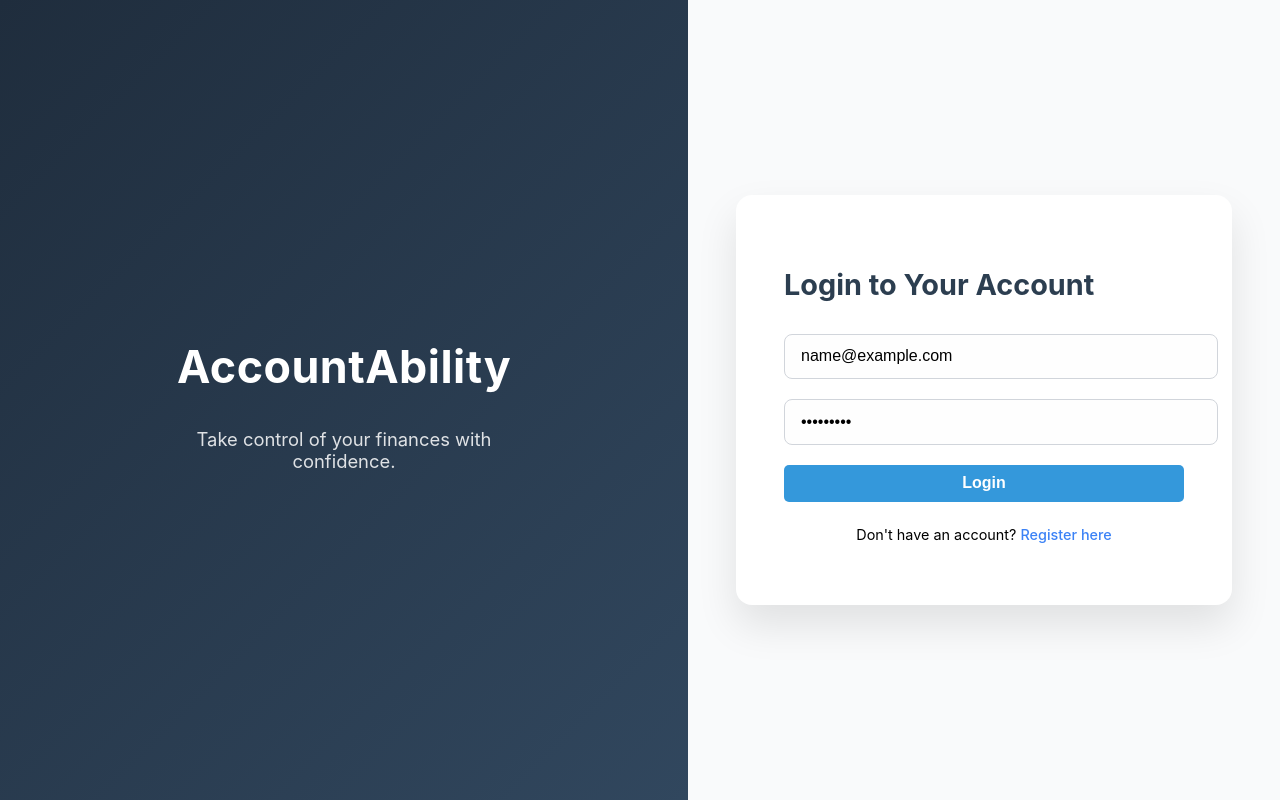
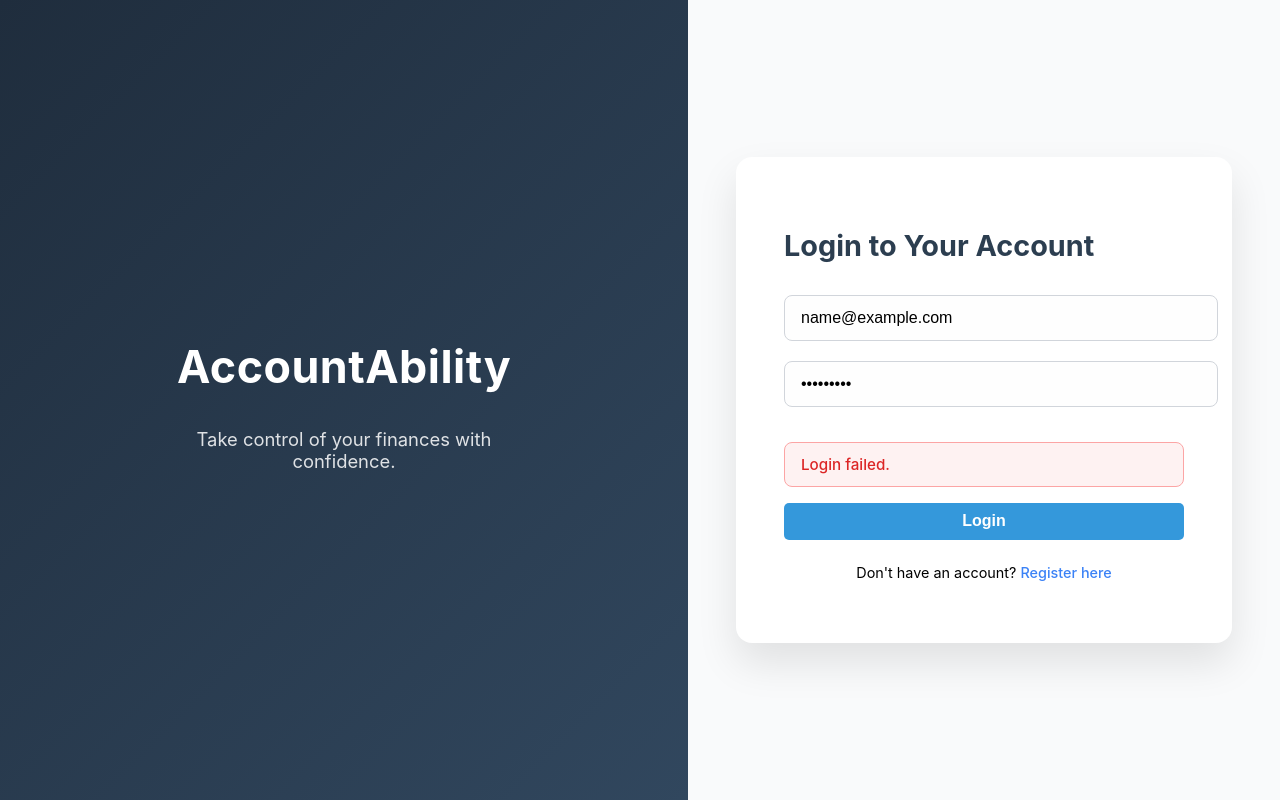
Before and after one commit to victorvaladez1/accountability-finance, a React (Create React App) app in the folder frontend/: page /login in a window 1280 px wide. Both pictures are taken after typing "name@example.com", "Sample123" into the empty fields and a click on the button "Login". Built offline with nearby package versions, Linux system fonts and the light colour scheme; no server answers.

Commit message:
Improve login UX with inline error messaging instead of alert()

```diff
--- a/frontend/src/pages/Login.css
+++ b/frontend/src/pages/Login.css
@@ -122,3 +122,14 @@
     box-shadow: none;
   }
 }
+
+.login-error {
+  color: #dc2626;
+  margin-bottom: 1rem;
+  font-size: 0.95rem;
+  font-weight: 500;
+  background-color: #fef2f2;
+  padding: 0.75rem 1rem;
+  border: 1px solid #fca5a5;
+  border-radius: 8px;
+}
--- a/frontend/src/pages/Login.js
+++ b/frontend/src/pages/Login.js
@@ -4,7 +4,9 @@ import { useNavigate, Link } from "react-router-dom";
 import "./Login.css";
 
 function Login() {
+
   const navigate = useNavigate();
+  const [error, setError] = useState("");
   const [formData, setFormData] = useState({
     email: "",
     password: "",
@@ -24,7 +26,7 @@ function Login() {
       localStorage.setItem("token", res.data.token);
       navigate("/");
     } catch (err) {
-      alert("Login failed: " + (err.response?.data?.message || "Unknown error"));
+      setError(err.response?.data?.message || "Login failed.");
     }
   };
 
@@ -55,6 +57,7 @@ function Login() {
               onChange={handleChange}
               required
             />
+            {error && <p className="login-error">{error}</p>}
             <button type="submit">Login</button>
           </form>
           <p className="login-link">
```
